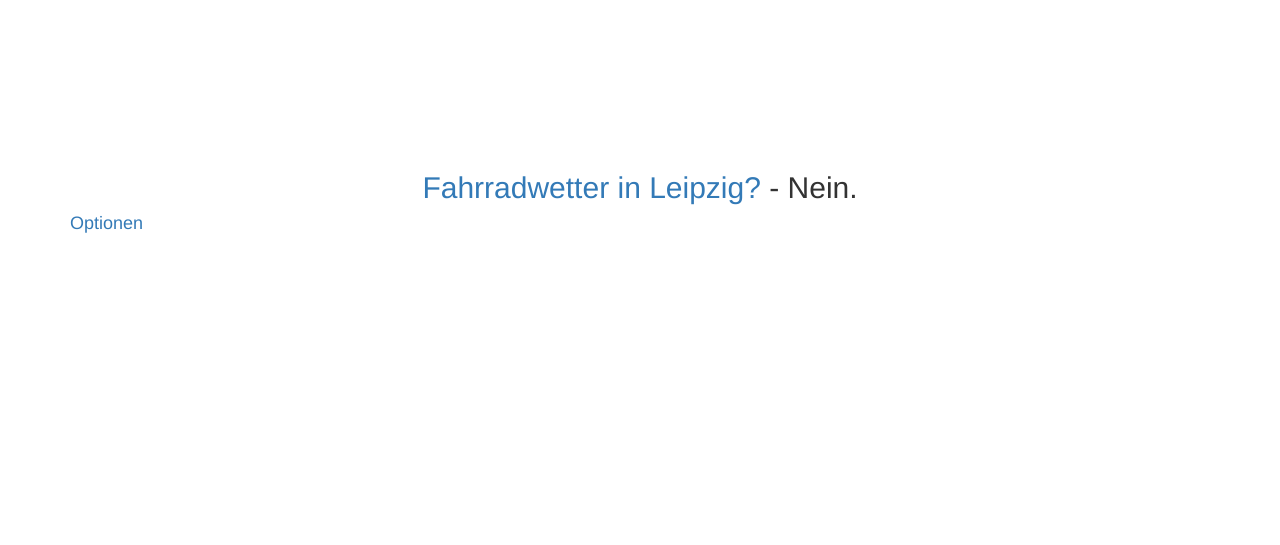
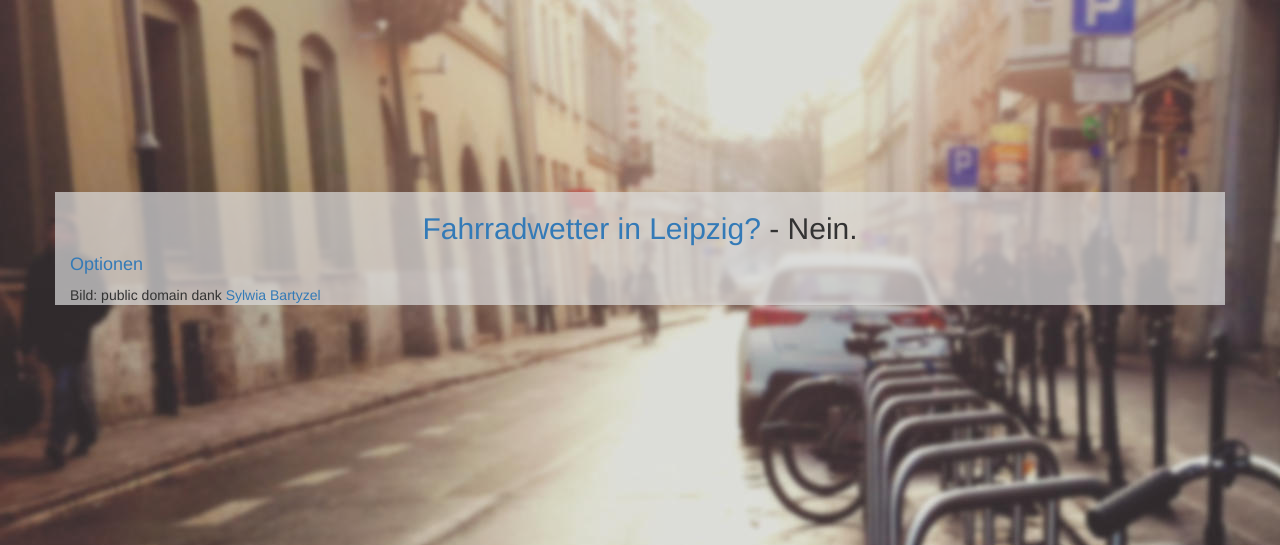
Before and after one commit to mainboarder/Fahrradwetter, a PHP site: page / in a window 1280 px wide. Shown: the top 545 px of the page. Run offline with PHP 8.4, Linux system fonts and the light colour scheme; data that the repository does not hold is empty; some libraries are stand-ins or nearby versions.

Commit message:
Fantastischer Hinterground von Sylwia Bartyzel.

```diff
--- a/index.php
+++ b/index.php
@@ -23,11 +23,14 @@ if($_SERVER['REQUEST_METHOD'] === 'POST'){
 <meta name="viewport" content="initial-scale=1,minimum-scale=1,width=device-width" />
 <style>
     .toggle_container{display:none;}
-    h2{margin-top:15%;}
+    .content{margin-top:15%;}
+	body{background:url('unsplash.jpg') no-repeat fixed;}
+	.container{background:rgba(220,220,220,0.7);}
+	table{background:#fff;}
 </style>
 </head>
 <body>
-    <div class="container">
+    <div class="container content">
     <h2 class="text-center trigger"><a href="#">Fahrradwetter in
 <?php
 $wetter = $daten->getWeather();
@@ -106,6 +109,8 @@ echo $daten->makeTable($wetter, 'rad', NULL, NULL, 'Fahrradwetter');
             </div>
         </form>
     </div>
+	Bild: public domain dank <a href="https://twitter.com/SylwiaBartyzel">Sylwia Bartyzel</a>
+	</div>
     <script type="text/javascript">
 
                     $(document).ready( function() {
```
Also changed, not shown: unsplash.jpg (added).
